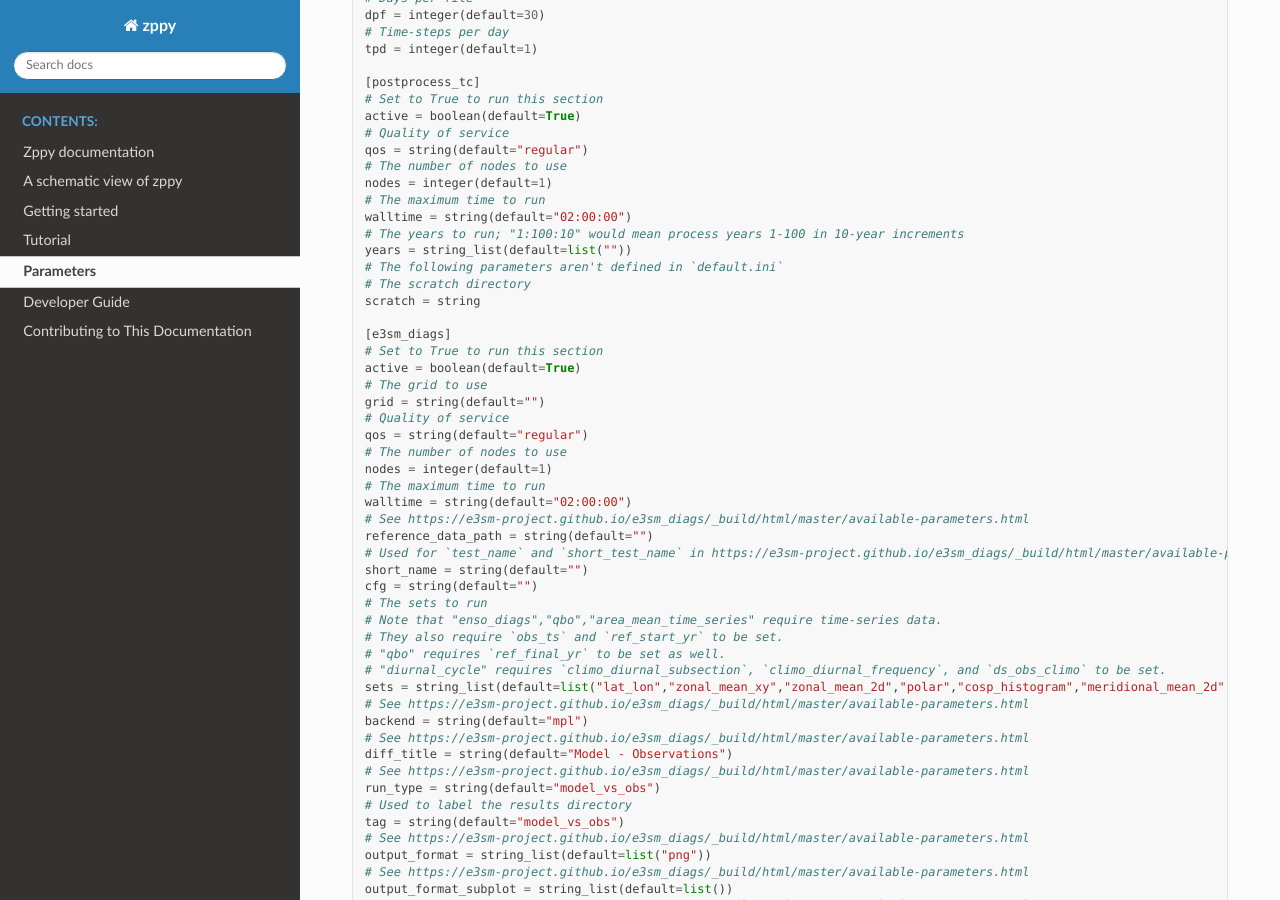
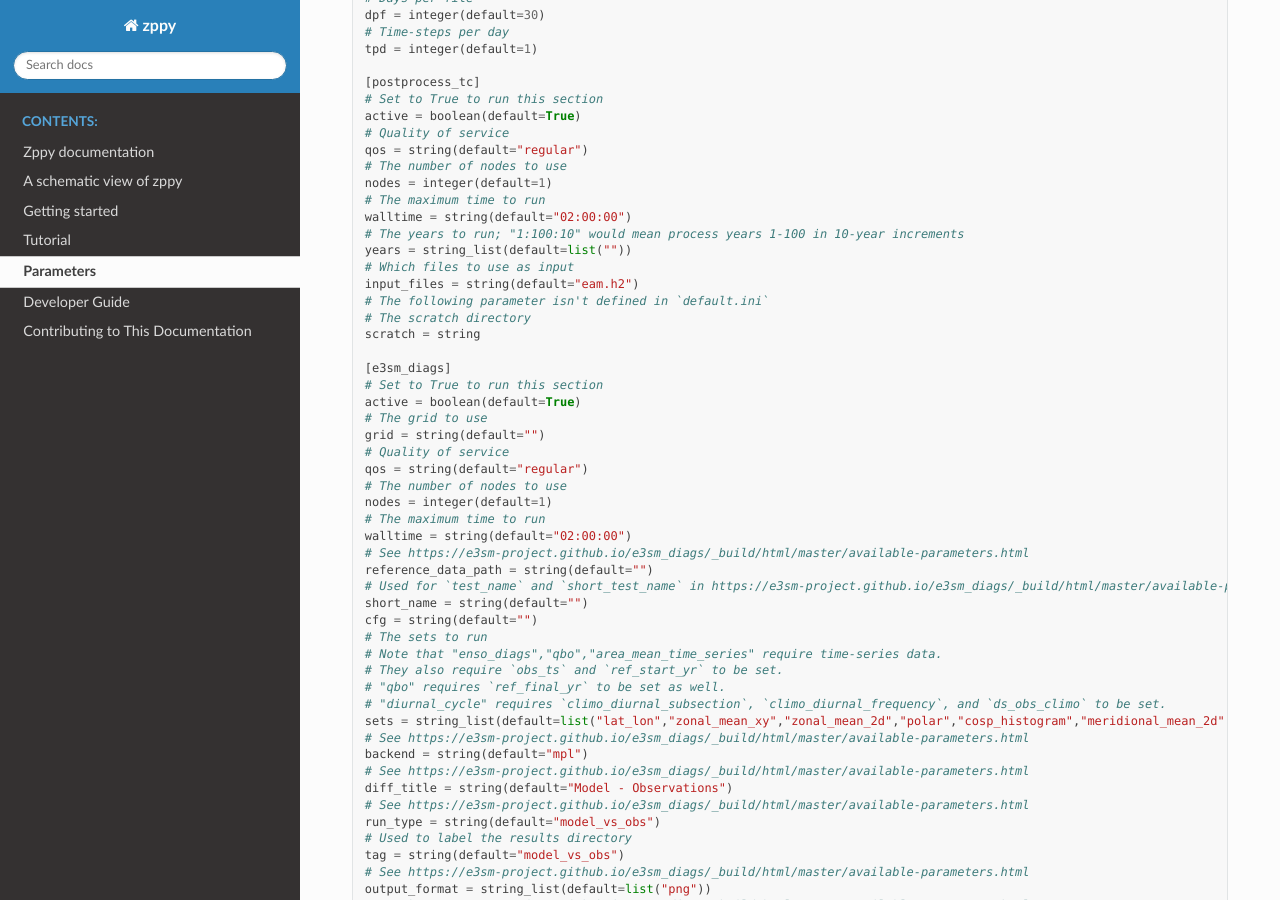
Before and after one commit to E3SM-Project/zppy, a Sphinx documentation site: the page built from docs/source/parameters.rst, in a window 1280 px wide and 900 px high, scrolled down 1749 px. Built offline with Sphinx 7.4.7 and the Read the Docs theme 2.0.0, drawn with Linux system fonts in a browser that asks for light colours.

```diff
--- a/docs/source/parameters.rst
+++ b/docs/source/parameters.rst
@@ -108,7 +108,9 @@
 	walltime = string(default="02:00:00")
 	# The years to run; "1:100:10" would mean process years 1-100 in 10-year increments
 	years = string_list(default=list(""))
-	# The following parameters aren't defined in `default.ini`
+	# Which files to use as input
+	input_files = string(default="eam.h2")
+	# The following parameter isn't defined in `default.ini`
 	# The scratch directory
 	scratch = string
 
--- a/docs/source/post.mysimulation.cfg
+++ b/docs/source/post.mysimulation.cfg
@@ -77,7 +77,6 @@
 years = "1:100:20", "1:100:50",
 scratch = <scratch directory>
 
-
 # E3SM Diags every 20 and 50 years
 [e3sm_diags]
 active = True
@@ -96,7 +95,7 @@
   ref_final_yr = 2016
   # This needs to be set for streamflow diags
   streamflow_obs_ts = '/lcrc/group/e3sm/public_html/e3sm_diags_test_data/unit_test_complete_run/obs/time-series/'
-  # These two lines need to be included if diurnal cycle diagnostics are being run.
+  # These three lines need to be included if diurnal cycle diagnostics are being run.
   dc_obs_climo = '/lcrc/group/e3sm/public_html/e3sm_diags_test_data/unit_test_complete_run/obs/climatology'
   climo_diurnal_subsection = "atm_monthly_diurnal_8xdaily_180x360_aave"
   climo_diurnal_frequency = "diurnal_8xdaily"
```
Also changed, not shown: docs/source/dev_guide/new_diags_set.rst (line endings or trailing spaces), 6 other files.
